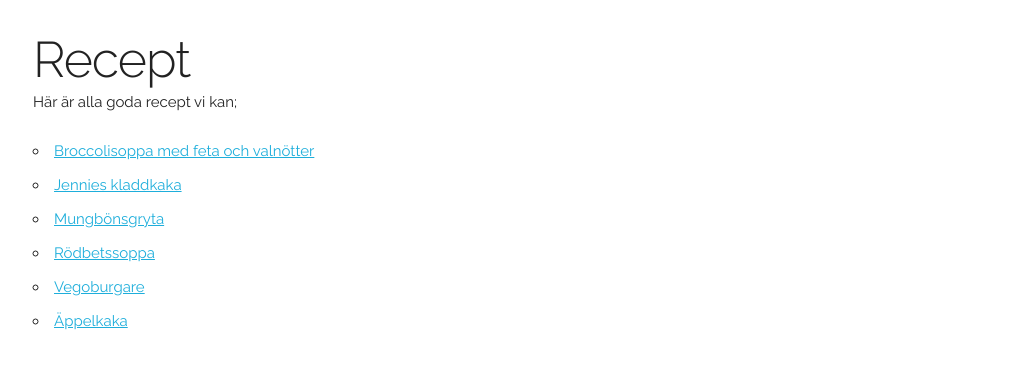
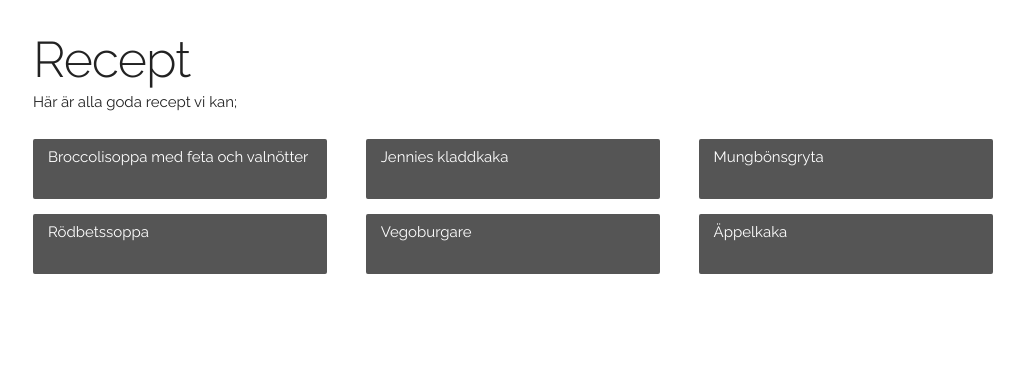
Before and after one commit to grapefrukt/recipes, a Jekyll site: the page built from index.md, in a window 1280 px wide. Shown: the top 369 px of the page, without its empty margins (127-1151 px from the left). Built offline with Jekyll 4.4.1, drawn with Linux system fonts in a browser that asks for light colours.

Commit message:
more styling

```diff
--- a/_layouts/recipe.html
+++ b/_layouts/recipe.html
@@ -2,7 +2,9 @@
 layout: default
 ---
 <div class="twelve columns">
-  <a href="{{ '/' | relative_url }}" id="close" class="u-pull-right no-print">✖️</a>
+  <a href="{{ '/' | relative_url }}" id="close" class="u-pull-right no-print">
+    <i class="fa fa-bars"></i>
+  </a>
   <h1>{{ page.title }}</h1>
   <h5>
     &nbsp;
--- a/css/skeleton.css
+++ b/css/skeleton.css
@@ -419,6 +419,7 @@ h1 {
 h5 {
   display: inline-block;
   margin-top: 0.8rem;
+  color: #444;
 }
 
 h5 span {
@@ -438,6 +439,21 @@ i {
 hr {
   margin-top: 0rem;
   margin-bottom: 2.3rem;
+}
+
+.recipes a {
+  height: 4em;
+  color: white;
+  background-color: #555;
+  margin-bottom: 1em;
+  vertical-align: middle;
+  border-radius: 1.9px;
+  padding: 0.4em 1em 0 1em;
+  text-decoration: none;
+}
+
+.recipes a:hover {
+    background-color: #444;
 }
 
 @media print {
--- a/index.md
+++ b/index.md
@@ -6,11 +6,20 @@ title: Recept
 
 Här är alla goda recept vi kan;
 
-<ul>
+<div class="recipes">
   {% assign recipes = site.recipes | sort: 'title' %}
-  {% for recipe in recipes %}
-    <li>
-      <a href="{{ recipe.url | relative_url }}">{{ recipe.title }}</a>
-    </li>
-  {% endfor %}
-</ul>
+
+    {% for recipe in recipes %}
+
+    {% assign remainder = forloop.index | modulo: 4 %}
+    {% if forloop.first == true %}
+      <div class="row first">
+    {% elsif remainder == 0 %}
+      </div>
+      <div class="row mid">
+    {% endif %}
+    <a class="four columns" href="{{ recipe.url | relative_url }}">{{ recipe.title }}</a>
+
+    {% endfor %}
+  </div>
+</div>
```
Also changed, not shown: _recipes/Mungbönsgryta.md (+1 -1 lines).
